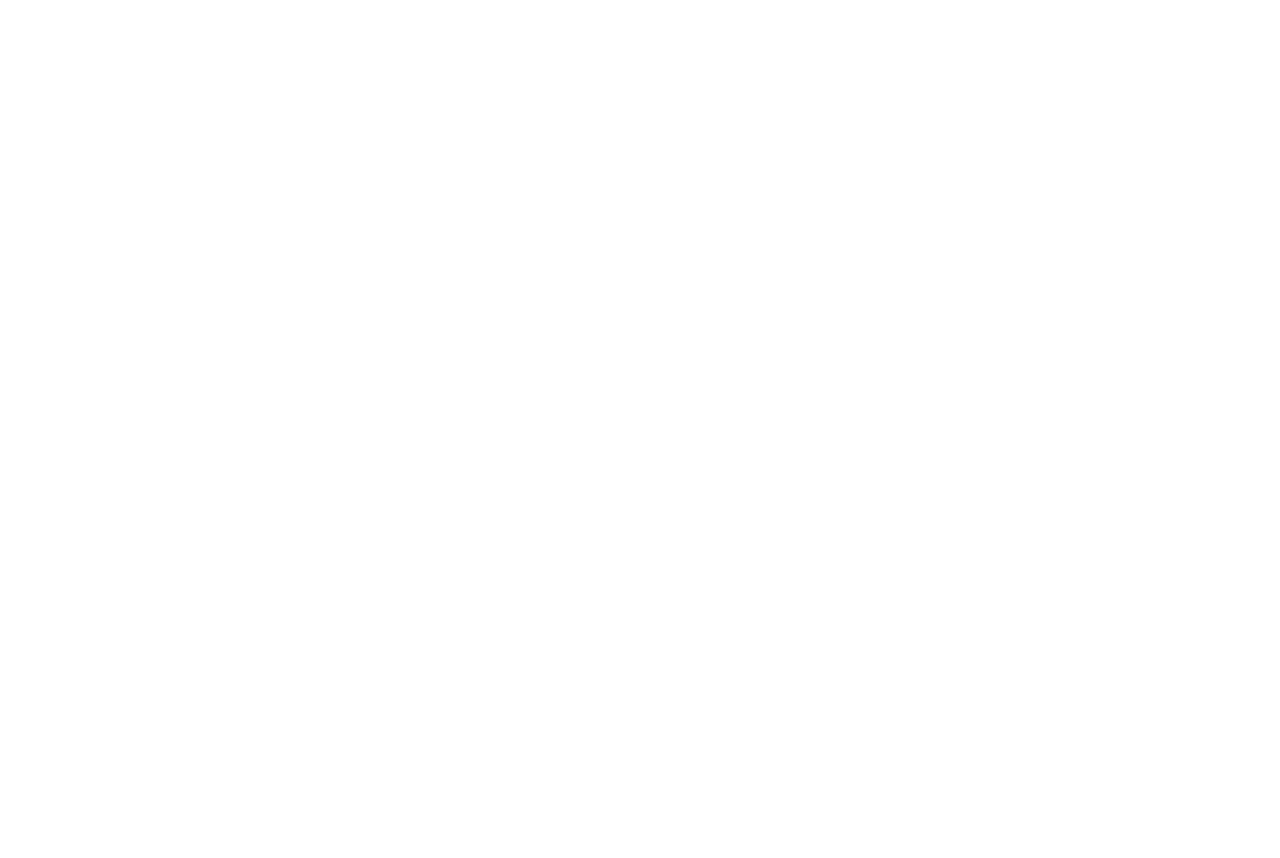
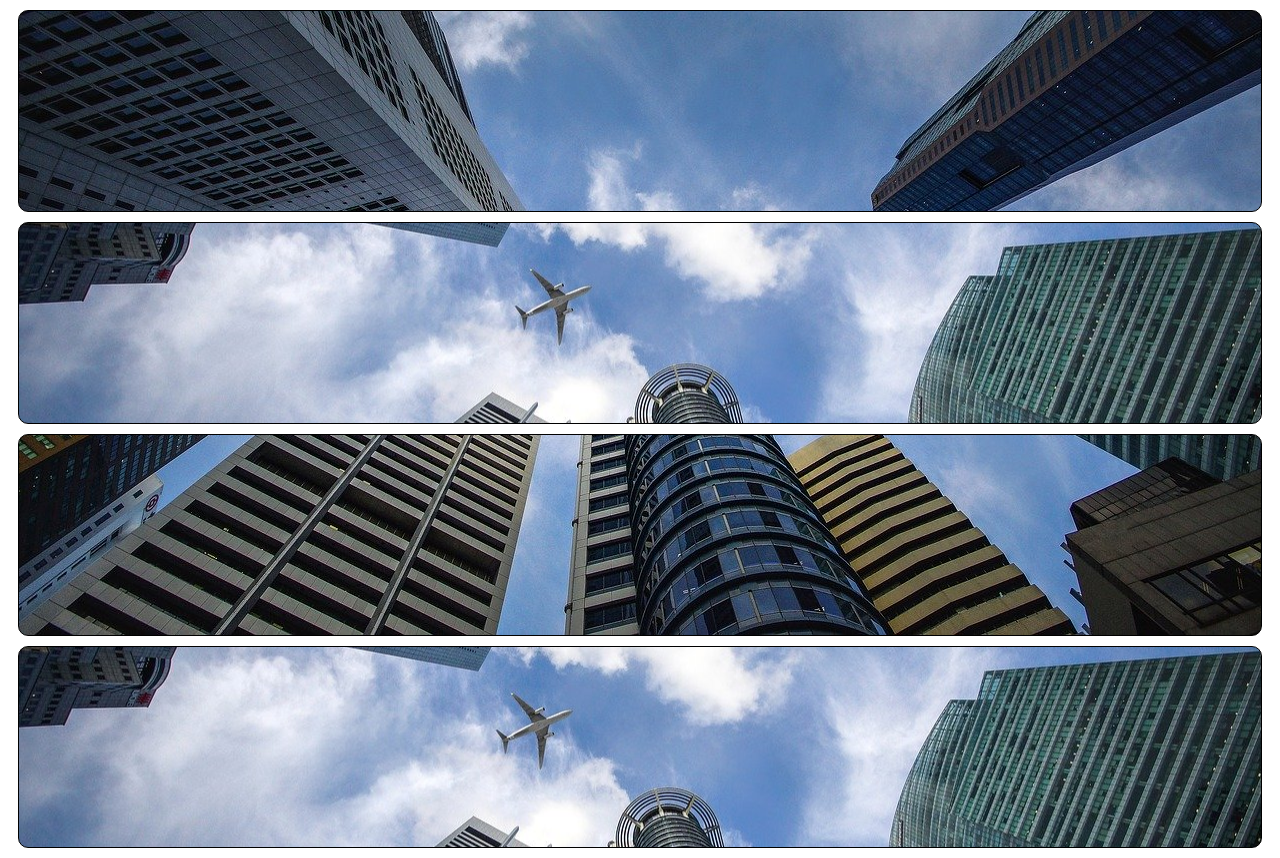
Before and after one commit to Eric-LDo/html-css, a plain HTML site: page exercicios/ex022/fundo003.html in a window 1280 px wide. Before the commit the page ends 800 px from the top, so only its background shows below. Drawn offline with Linux system fonts and the light colour scheme.

Commit message:
fundo005

```diff
--- a/exercicios/ex022/fundo003.html
+++ b/exercicios/ex022/fundo003.html
@@ -5,17 +5,42 @@
     <meta http-equiv="X-UA-Compatible" content="IE=edge">
     <meta name="viewport" content="width=device-width, initial-scale=1.0">
     <title>Posição dos fundos</title>
+    <style>
+        div.bloco{
+            height: 200px;
+            border: 1px solid black;
+            margin: 10px;
+            border-radius: 10px;
+            background-image: url('img/wallpaper002.jpg');
+        }
+         div#q1{
+            background-position: left top;
+         }
+         div#q2{
+            background-position:left center;
+         }
+         div#q3{
+            background-position:right bottom ;
+         }
+         #q4{
+            background-position:center center;
+         }
+    </style>
 </head>
 <body>
-    <div>
+    <div class="bloco" id="q1">
 
     </div>
-    <div>
+    <div class="bloco" id="q2">
 
     </div>
-    <div>
+    <div class="bloco" id="q3">
+
+    </div>
+    <div class="bloco" id="q4">
 
     </div>
 
+
 </body>
 </html>
```
Also changed, not shown: exercicios/ex022/fundo004.html (added, +22 -0 lines), exercicios/ex022/fundo005.html (added, +23 -0 lines).
